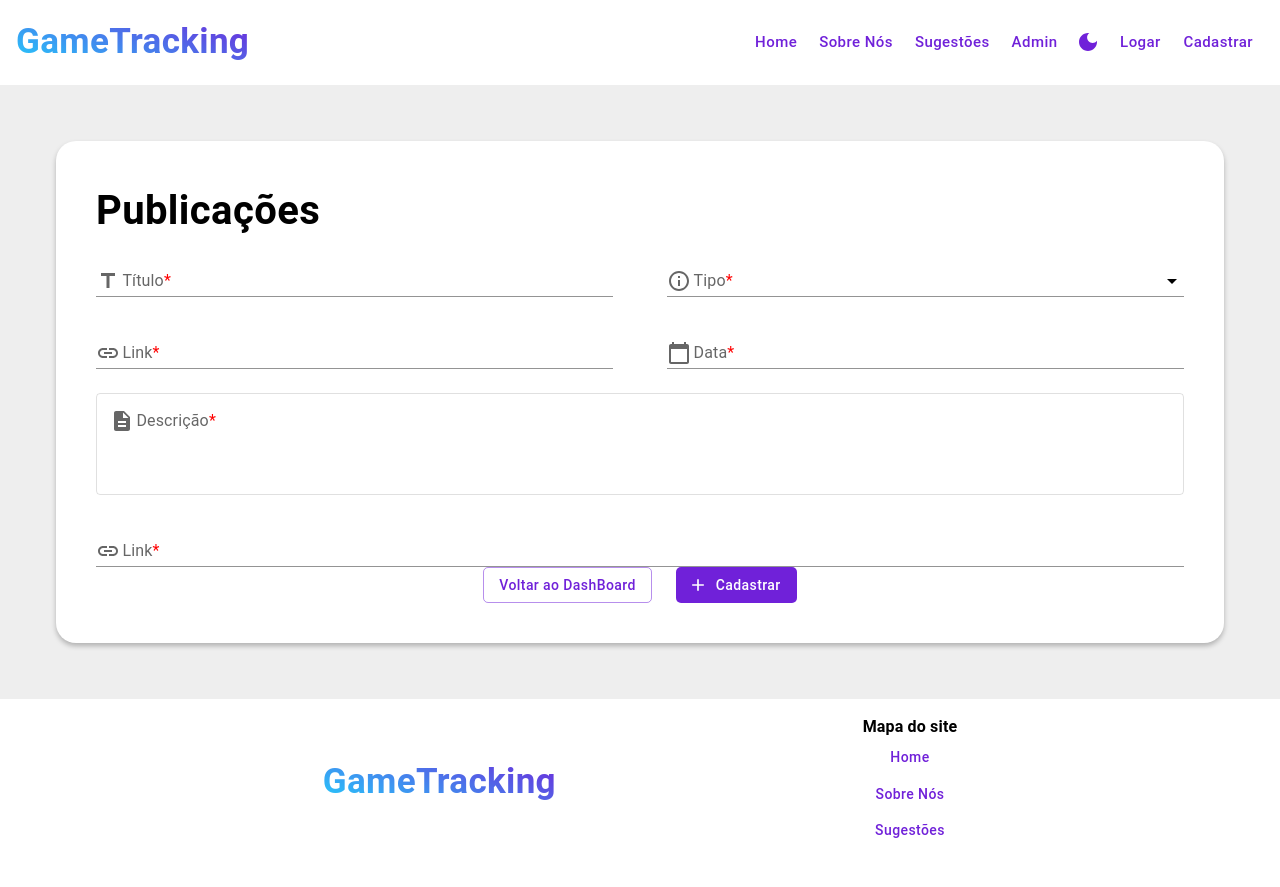
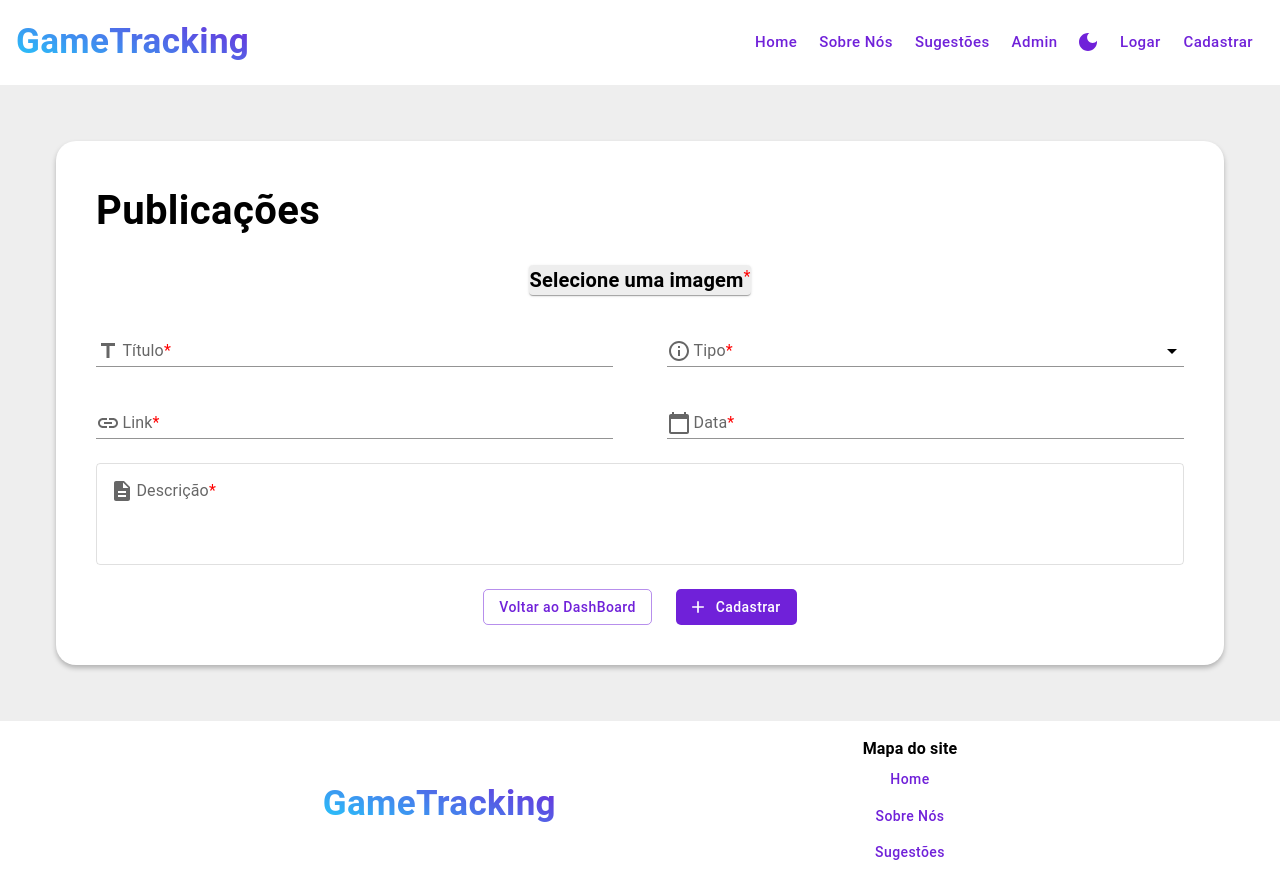
Before and after one commit to MarceloDCastro/Game-Tracking, a Next.js app: page /Admin/pages/Publicacoes in a window 1280 px wide. Before the commit the page ends 865 px from the top, so only its background shows below. Built offline with nearby package versions, Linux system fonts and the light colour scheme.

Commit message:
Preview de imagem

```diff
--- /dev/null
+++ b/components/DropzoneComponent/index.tsx
@@ -0,0 +1,84 @@
+import { Cancel } from '@mui/icons-material'
+import { Card, CardActions, CardMedia, IconButton, List, Typography } from '@mui/material'
+import Image from 'next/image'
+import React, { useEffect, useState } from 'react'
+import { useDropzone } from 'react-dropzone'
+import { getBase64 } from '../../helpers/GetBase64'
+
+export default function DropzoneComponent ({ image, setImage, required }) {
+  const [file, setFile] = useState([])
+  const { getRootProps, getInputProps } = useDropzone({
+    maxFiles: 5,
+    maxSize: 400000,
+    accept: 'image/png, image/jpeg',
+    onDropRejected: (rejectedFiles) => {
+      setShowAlert(true)
+    }
+    // onDrop: async (acceptedFiles) => {
+    //   await editObjectWithBase64(acceptedFiles)
+    // }
+  })
+
+  return (
+        <Card
+          sx={{
+            backgroundImage: `url="${image}"`,
+            maxWidth: !image ? '350px' : '350px',
+            maxHeight: !image ? '350px' : '350px',
+            backgroundColor: '#00000011',
+            display: 'flex',
+            justifyContent: 'center',
+            alignItems: 'center',
+            cursor: 'pointer'
+          }}
+          {...getRootProps()}
+          onChange={(e => {
+            getBase64(e.target.files[0]).then(res => setImage(res.base64))
+          })}
+        >
+          <input {...getInputProps()} />
+          {
+              image
+                ? (
+                    <>
+                    <CardMedia
+                    component="img"
+                    image={image}
+                    id="output"
+                    draggable="false"
+                    />
+                        <CardActions sx={{
+                          position: 'absolute',
+                          top: '0px',
+                          right: '0px',
+                          cursor: 'pointer'
+                        }}>
+                        <IconButton
+                            sx={{
+                              width: 10,
+                              height: 10
+                            }}
+                            icon={
+                            <Cancel
+                                color="primary"
+                                sx={{
+                                  maxHeight: 18,
+                                  maxWidth: 18,
+                                  '&:hover': {
+                                    color: '#FF6A74'
+                                  }
+                                }}
+                                onClick={() => setImage(undefined)}
+                            />
+                            }
+                        />
+                    </CardActions>
+                    </>
+                  )
+                : (
+                <Typography fontSize={20} fontWeight='bold' display='flex'>Selecione uma imagem {true && <Typography color='red'>*</Typography>}</Typography>
+                  )
+          }
+        </Card>
+  )
+}
--- /dev/null
+++ b/helpers/GetBase64.ts
@@ -0,0 +1,15 @@
+export const getBase64 = async (file: any) =>
+  new Promise((resolve, reject) => {
+    const reader = new FileReader()
+
+    if (file) {
+      reader.readAsDataURL(file)
+    }
+
+    reader.onload = () =>
+      resolve({
+        fileName: file.name,
+        base64: reader.result
+      })
+    reader.onerror = reject
+  })
--- a/pages/Admin/pages/Publicacoes/index.tsx
+++ b/pages/Admin/pages/Publicacoes/index.tsx
@@ -12,6 +12,7 @@ import moment from 'moment'
 import { api } from '../../../../services/api'
 import AlertComponent from '../../../../components/AlertComponent'
 import Link from 'next/link'
+import DropzoneComponent from '../../../../components/DropzoneComponent'
 
 export default function Publicacoes () {
   const [loading, setLoading] = useState(false)
@@ -22,6 +23,9 @@ export default function Publicacoes () {
   const [dataLancamento, setDataLancamento] = useState<Date>()
   const [tipo, setTipo] = useState('')
   const [link, setLink] = useState('')
+  const [imagem, setImagem] = useState('')
+
+  useEffect(() => console.log('img: ', imagem), [imagem])
 
   // DatePicker
   const [anchorEl, setAnchorEl] = useState<Element |((element: Element) => Element) | null | undefined>(null)
@@ -79,7 +83,10 @@ export default function Publicacoes () {
 
   return (
     <PageComponent title='Publicações'>
-      <Stack direction={['column', 'row']} gap={[3, '5%']} pt={1} mb={3}>
+      <Stack justifyContent='center' alignItems='center' mb={3} pt={3}>
+        <DropzoneComponent image={imagem} setImage={setImagem} />
+      </Stack>
+      <Stack direction={['column', 'row']} gap={[3, '5%']} mb={3}>
         <InputComponent label='Título' value={titulo} onChange={e => setTitulo(e.target.value)} icon={<Title />} required />
         <SelectComponent label='Tipo' value={tipo} onChange={e => setTipo(e.target.value)} icon={<InfoOutlined />} required
         options={tiposPublicacao} />
@@ -114,7 +121,6 @@ export default function Publicacoes () {
       <Stack direction={['column', 'row']} mb={3}>
         <TextAreaComponent label='Descrição' value={descricao} onChange={e => setDescricao(e.target.value)} icon={<Description />} required />
       </Stack>
-        <InputComponent label='Link' value={link} onChange={e => setLink(e.target.value)} icon={<LinkIcon />} required />
 
       <Stack direction={['column', 'row']} gap={3} justifyContent='center' alignItems='center'>
       <Link href='/Admin'>
```
